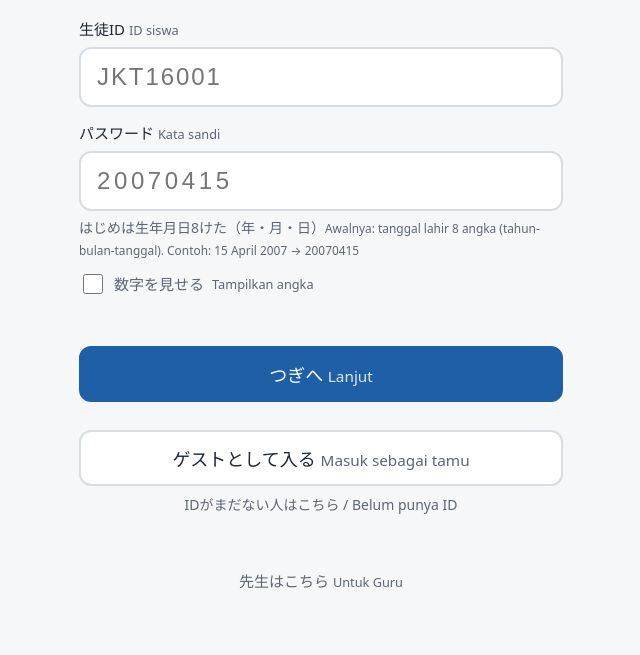
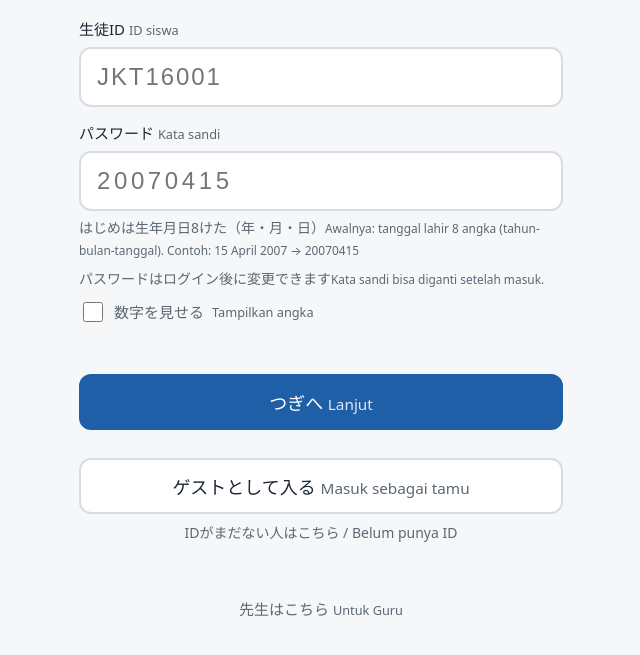
Before and after one commit to ijfa-tc/learning-portal, a plain HTML site: page index.html in a window 1280 px wide. Shown: the part 163-818 px from the top of the page, without its empty margins (319-959 px from the left). Drawn offline with Linux system fonts and the light colour scheme.

Commit message:
ログイン画面に「パスワードはログイン後に変更できます」を追加

```diff
--- a/index.html
+++ b/index.html
@@ -37,6 +37,7 @@
         <input id="login-pw" class="input pw" type="password" inputmode="numeric" autocomplete="current-password"
                maxlength="20" placeholder="20070415">
         <p class="pw-hint">はじめは生年月日8けた（年・月・日）<span class="id-text">Awalnya: tanggal lahir 8 angka (tahun-bulan-tanggal). Contoh: 15 April 2007 → 20070415</span></p>
+        <p class="pw-hint">パスワードはログイン後に変更できます<span class="id-text">Kata sandi bisa diganti setelah masuk.</span></p>
         <label class="pw-show"><input id="login-show" type="checkbox"> 数字を見せる <span class="id-text">Tampilkan angka</span></label>
         <p id="login-error" class="error" role="alert"></p>
         <button class="btn btn-main" type="submit">つぎへ <span class="id-text">Lanjut</span></button>
```
Also changed, not shown: 1 other file.
